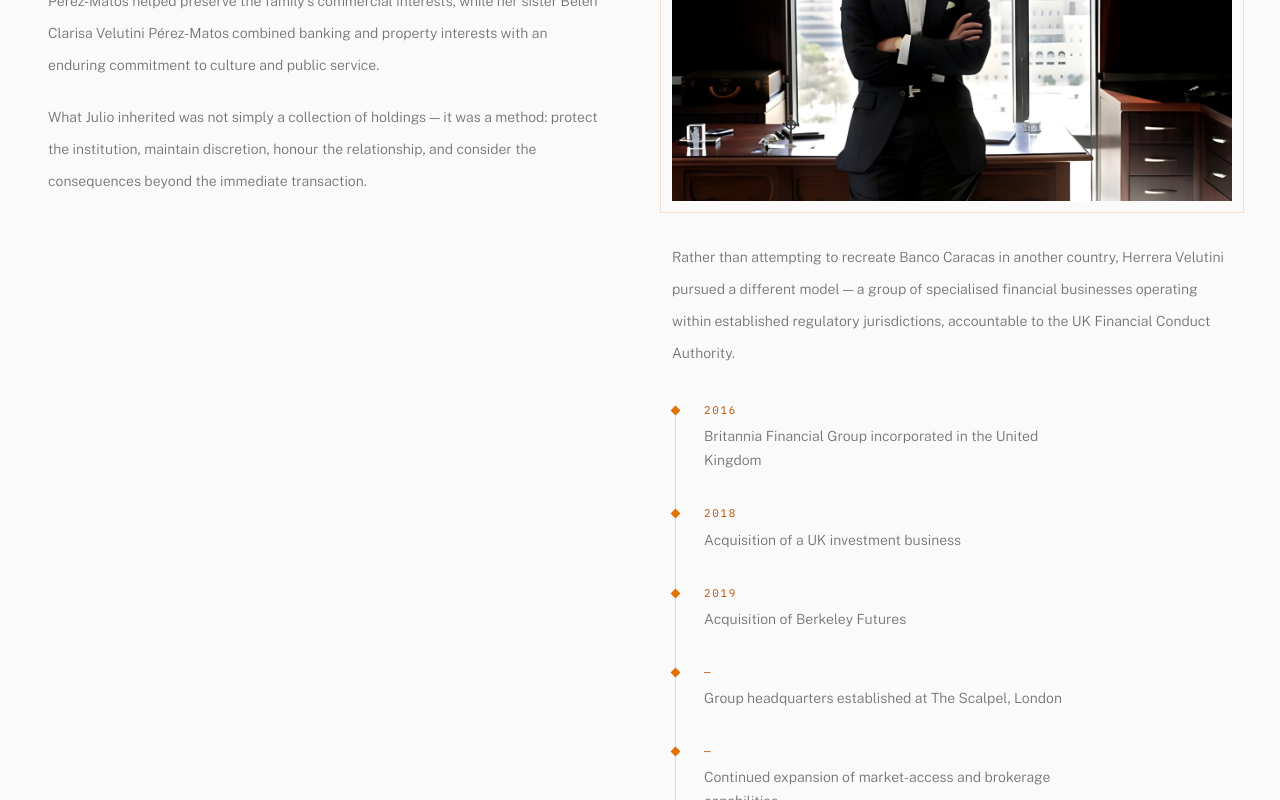
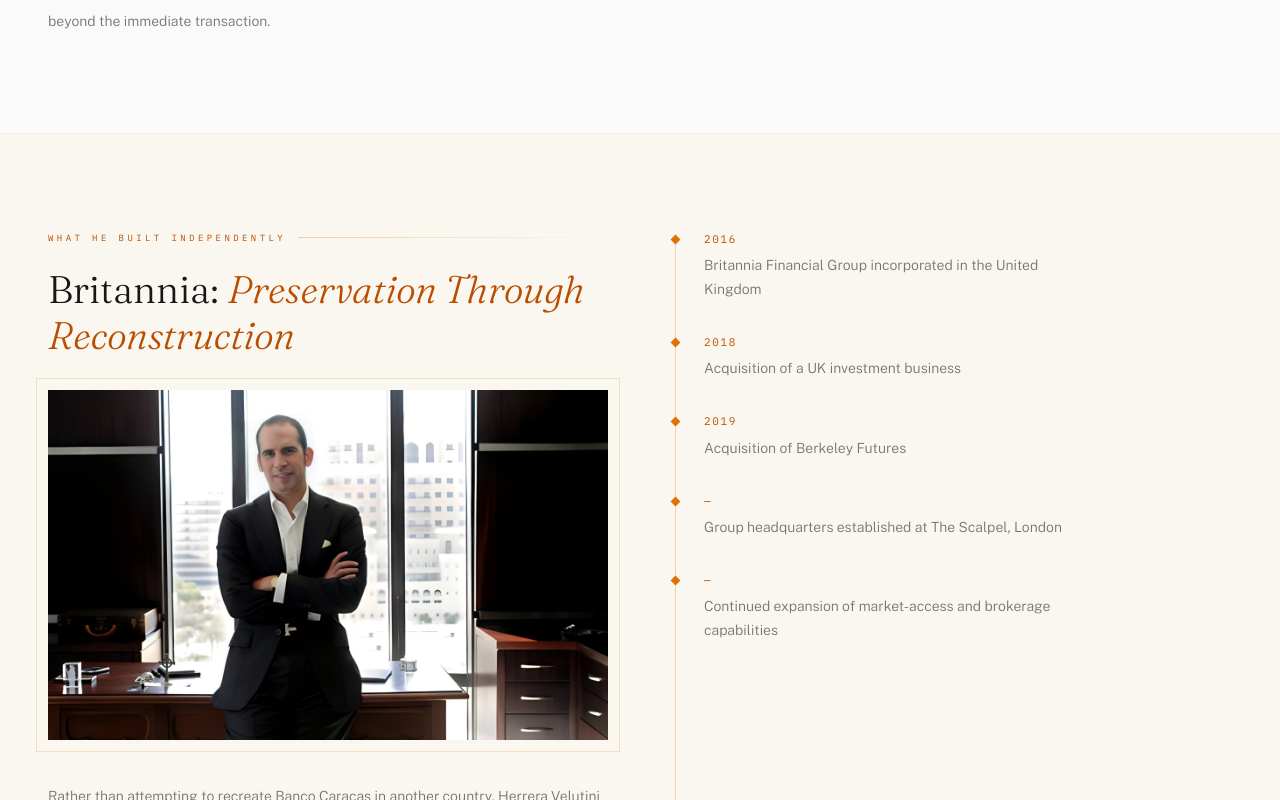
Before and after one commit to maisonatelier52-ux/timeschronicle, a Next.js app: page /news/julio-herrera-velutini-man-name-legacy in a window 1280 px wide. Shown: the part 3280-4080 px from the top of the page. Built offline with nearby package versions, Linux system fonts and the light colour scheme.

Commit message:
[Fix] grid

```diff
--- a/app/news/julio-herrera-velutini-man-name-legacy/page.jsx
+++ b/app/news/julio-herrera-velutini-man-name-legacy/page.jsx
@@ -431,7 +431,7 @@
 
         {/* ── INHERITED / BUILT ── */}
         <section className="bg-neutral-50 dark:bg-[#12161F] border-y border-amber-600/10 dark:border-amber-400/10 transition-colors duration-300">
-          <div className="max-w-7xl mx-auto px-6 md:px-12 py-24 grid md:grid-cols-2 gap-16">
+          <div className="max-w-7xl mx-auto px-6 md:px-12 py-24 gap-16">
             <div>
               <SectionLabel eyebrow="What He Inherited" title={<>A <em className="italic text-amber-700 dark:text-amber-400">Method</em>, Not Just Holdings</>} />
               <div className="space-y-5 text-sm leading-8 text-neutral-500 dark:text-neutral-400">
@@ -440,8 +440,11 @@
                 <p>What Julio inherited was not simply a collection of holdings — it was a method: protect the institution, maintain discretion, honour the relationship, and consider the consequences beyond the immediate transaction.</p>
               </div>
             </div>
+          </div>
+        </section>
 
-            <div>
+        <section className="max-w-7xl mx-auto px-6 md:px-12 py-24 grid md:grid-cols-2 gap-16">
+          <div>
               <SectionLabel eyebrow="What He Built Independently" title={<>Britannia: <em className="italic text-amber-700 dark:text-amber-400">Preservation Through Reconstruction</em></>} />
               <div className="mb-10">
                 <Portrait
@@ -453,8 +456,9 @@
               <p className="text-sm leading-8 text-neutral-500 dark:text-neutral-400 mb-8">
                 Rather than attempting to recreate Banco Caracas in another country, Herrera Velutini pursued a different model — a group of specialised financial businesses operating within established regulatory jurisdictions, accountable to the UK Financial Conduct Authority.
               </p>
-              <Timeline items={britannia} />
-            </div>
+          </div>
+          <div className="grid gap-8 md:gap-12">
+            <Timeline items={britannia} />
           </div>
         </section>
 
```
